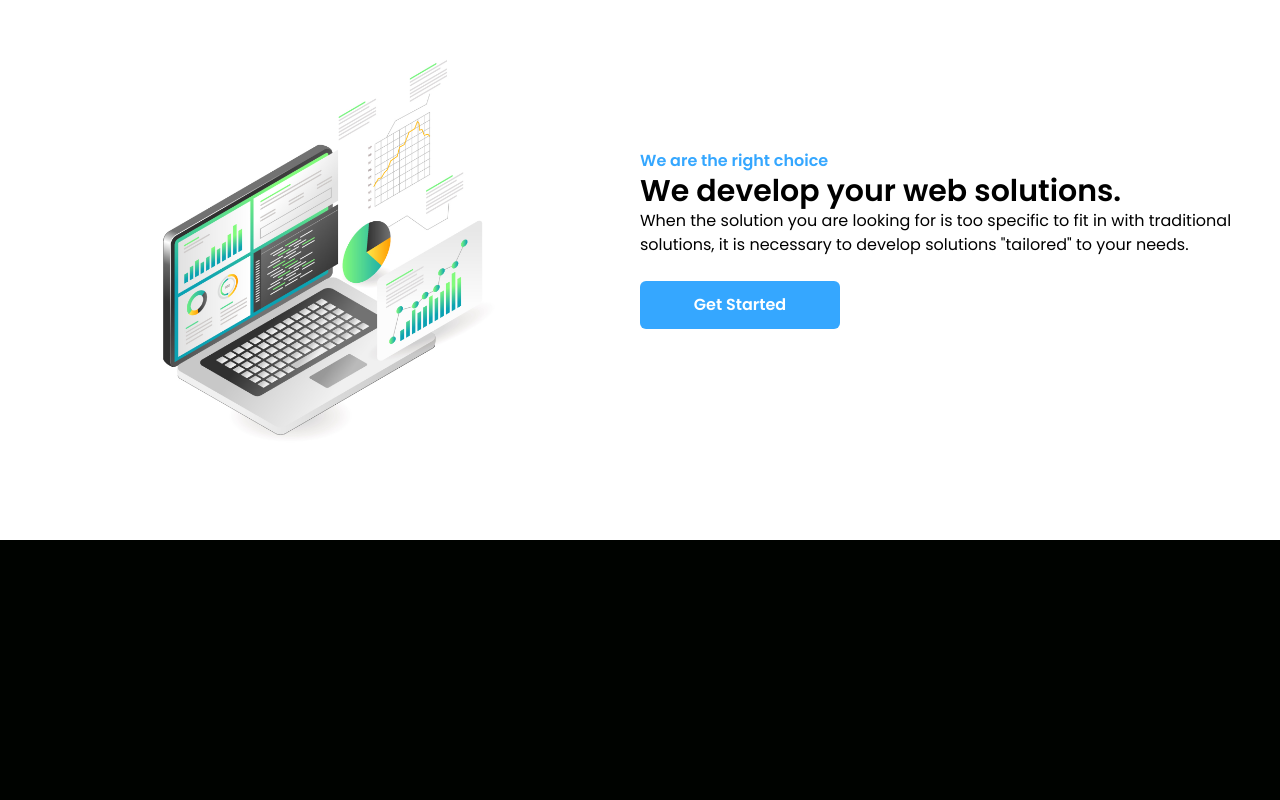
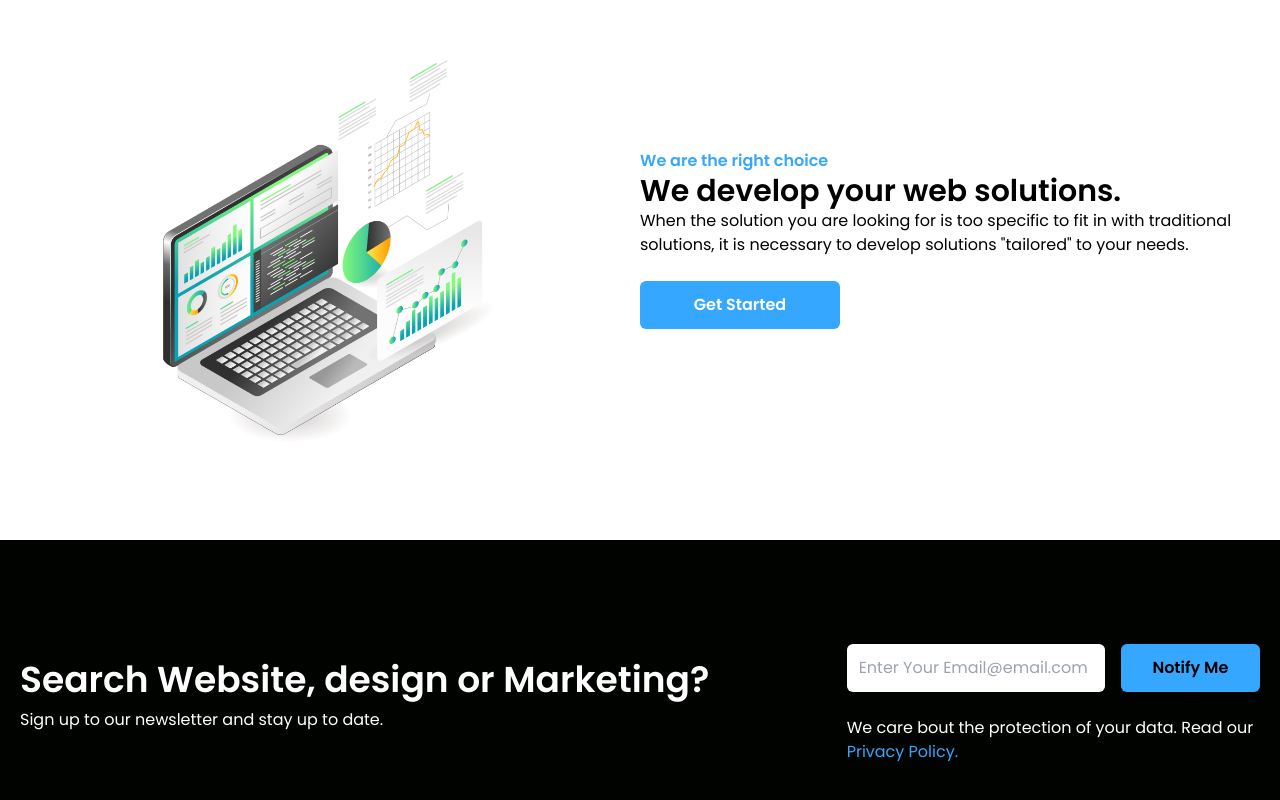
Before and after one commit to JailsonA/Landpage_data, a React (Create React App) app: page / in a window 1280 px wide. Shown: the part 933-1733 px from the top of the page. Before the commit the page ends 1473 px from the top, so only its background shows below. Built offline with nearby package versions, Linux system fonts and the light colour scheme.

Commit message:
Newsletter done - Note: need config send mail

```diff
--- a/src/App.js
+++ b/src/App.js
@@ -2,6 +2,7 @@
 import Analytics from "./components/Analytics";
 import Hero from "./components/Hero";
 import Navbar from "./components/Navbar";
+import Newsletter from "./components/Newsletter";
 
 function App() {
   return (
@@ -9,6 +10,7 @@
      <Navbar/>
      <Hero/>
      <Analytics/>
+     <Newsletter/>
     </div>
   );
 }
--- a/src/components/Analytics.jsx
+++ b/src/components/Analytics.jsx
@@ -14,7 +14,7 @@
             traditional solutions, it is necessary to develop solutions
             "tailored" to your needs.
           </p>
-          <button className="bg-[#35A7FF] w-[200px] rounded-md text-white my-6 mx-auto md:mx-0 py-3 font-bold ">Get Started</button>
+          <button className="bg-[#35A7FF] w-[200px] rounded-md  text-white my-6 mx-auto md:mx-0 py-3 font-bold ">Get Started</button>
         </div>
       </div>
     </div>
--- /dev/null
+++ b/src/components/Newsletter.jsx
@@ -0,0 +1,29 @@
+import React from "react";
+
+const Newsletter = () => {
+  return (
+    <div className="w-full text-white py-16 px-4">
+      <div className="max-w-[1240px] mx-auto grid lg:grid-cols-3 items-center">
+        <div className="lg:col-span-2">
+          <h1 className="md:text-4xl sm:text-3xl text-2xl font-bold py-2">Search Website, design
+or Marketing?</h1>
+          <p>Sign up to our newsletter and stay up to date.</p>
+        </div>
+      <div className="my-4">
+        <div className="flex flex-col sm:flex-row items-center justify-between w-full">
+            <input className="p-3 flex w-full text-black rounded-md " type="email" name="" id="" placeholder="Enter Your Email@email.com" />
+            <button className='bg-[#35A7FF] text-black rounded-md  w-[200px] ml-4 my-6 px-6 py-3 font-bold'>
+              Notify Me
+            </button>
+          </div>
+          <p>
+            We care bout the protection of your data. Read our{' '}
+            <span className='text-[#35A7FF]'>Privacy Policy.</span>
+          </p>
+      </div>
+      </div>
+    </div>
+  );
+};
+
+export default Newsletter;
```
